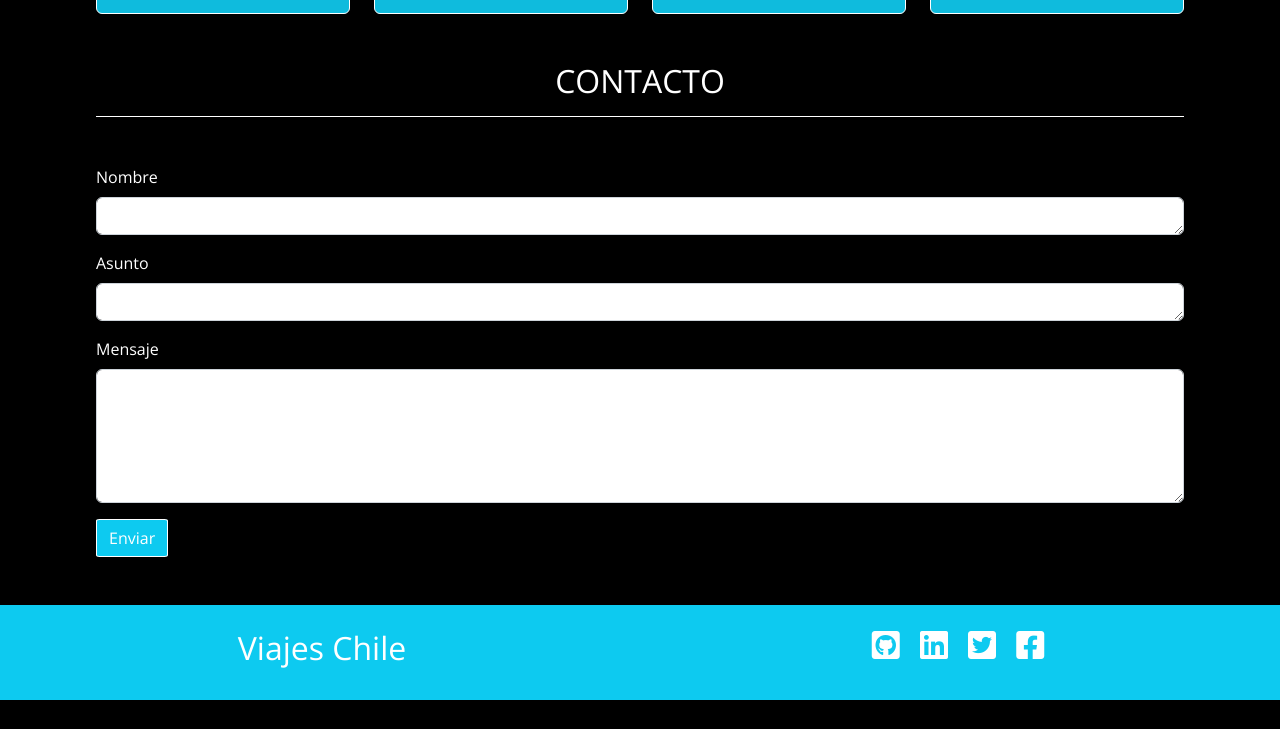
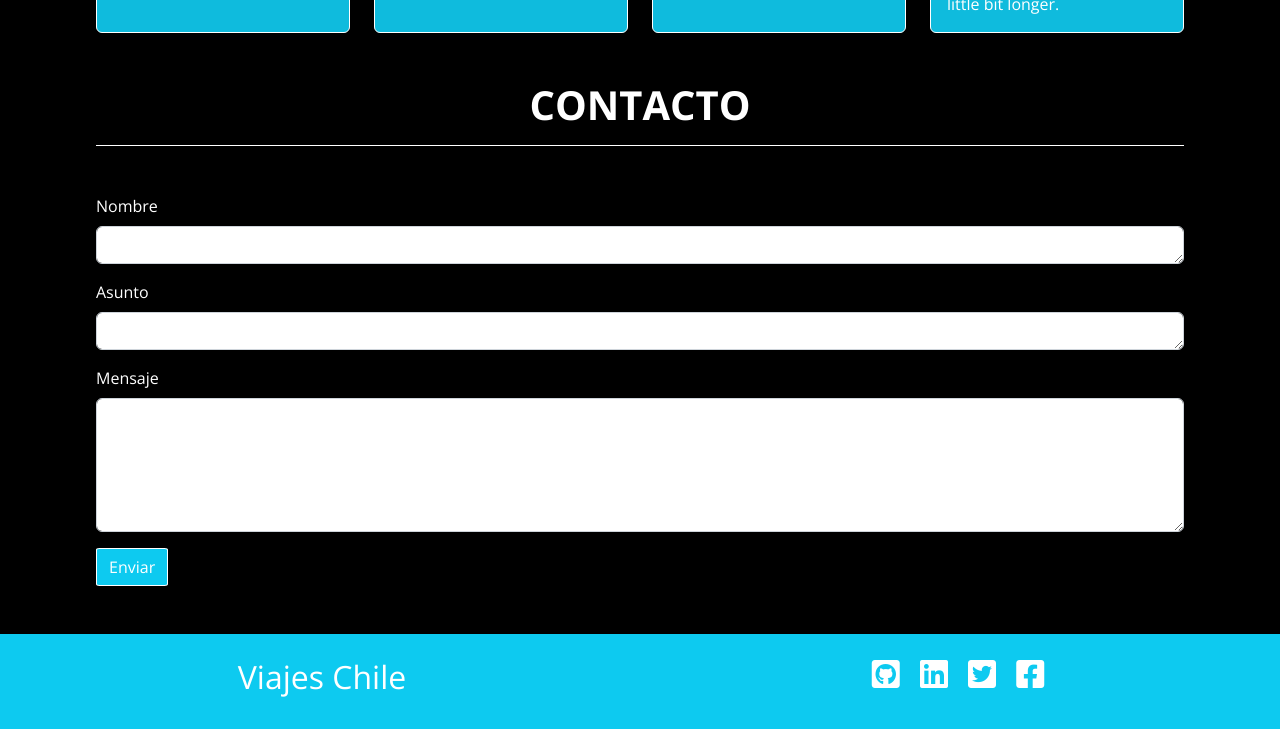
Before and after one commit to SebasRojasT/ViajesChile-Seba-Rojas, a plain HTML site: page index.html in a window 1280 px wide. Shown: the part 2040-2769 px from the top of the page. Before the commit the page ends 2740 px from the top, so only its background shows below. Drawn offline with nearby package versions, Linux system fonts and the light colour scheme.

Commit message:
smooth scroll, links a redes sociales y ultimos retoques

```diff
--- a/assets/css/style.css
+++ b/assets/css/style.css
@@ -2,12 +2,21 @@ body{
     background-color: black;
     color: white;
     font-family: 'Open Sans', sans-serif;
+}
+.logo{
+    font-weight: 400;
+    font-size: 20px;
+
 }
 .iconos{
     padding-left: 49%;
     padding-right: 47%;
     padding-top: 2%;
     padding-bottom: 2%;
+}
+.titulos{
+    font-size: 40px;
+    font-weight: 700;
 }
 .textoIcono{
     font-size: 16px;
@@ -34,3 +43,7 @@ body{
 .socialm{
     text-align: center;
 }
+.socialm a{
+    text-decoration: none;
+    color: white;
+}
--- a/index.html
+++ b/index.html
@@ -30,7 +30,7 @@
     <header>
         <nav class="navbar navbar-expand-lg navbar-light ms-5 bg-transparent fixed-top barra">
             <div class="container-fluid">
-                <a class="navbar-brand">
+                <a class="navbar-brand d-none d-lg-block" >
                     <img src="assets/img/viajes.svg" alt="Logo" height="30px" style="float: left">
                     <p class="logo text-white">Viajes Chile</p>
                 </a>
@@ -88,7 +88,7 @@
     <Main>
 
         <section class="icon-section mt-5 d-none d-lg-block mx-5 px-5">
-            <h2 class="text-xl text-center font-500 mb-5 border-bottom border-white pb-3 titulo1"
+            <h2 class="text-xl text-center font-500 mb-5 border-bottom border-white pb-3 titulos"
                 id="scrollspyHeading1">¿QUIENES SOMOS?</h2>
             <div class="d-flex justify-content-around contain  m-auto">
                 <div class="d-flex mx-3 flex-column justify-content-center align-items-center ">
@@ -126,7 +126,7 @@
         </section>
 
         <section class="cartas mt-5 mx-5 px-5">
-            <h2 class="text-xl text-center font-500 mb-5 border-bottom border-white pb-3 titulo2"
+            <h2 class="text-xl text-center font-500 mb-5 border-bottom border-white pb-3 titulos"
                 id="scrollspyHeading2">DESTACADOS</h2>
             <div class="row row-cols-1 row-cols-md-4 g-4 b-1">
                 <div class="col">
@@ -172,7 +172,7 @@
         </section>
 
         <section class="formulario mt-5 mx-5 px-5">
-            <h2 class="text-xl text-center font-500 mb-5 border-bottom border-white pb-3 titulo3"
+            <h2 class="text-xl text-center font-500 mb-5 border-bottom border-white pb-3 titulos"
                 id="scrollspyHeading3">CONTACTO</h2>
             <div class="mb-3">
                 <label for="exampleFormControlTextarea1" class="form-label">Nombre</label>
@@ -198,10 +198,20 @@
                 <h2>Viajes Chile</h2>
             </div>
             <div class="col-6 socialm">
-                <i class="fa-brands fa-square-github fa-2x m-2" href="https://www.github.com"></i>
-                <i class="fa-brands fa-linkedin fa-2x m-2" href="https://www.linkedin.com"></i>
-                <i class="fa-brands fa-square-twitter fa-2x m-2" href="https://www.twitter.com"></i>
-                <i class="fa-brands fa-square-facebook fa-2x m-2" href="https://www.facebook.com"></i>
+                <a href="http://www.github.com" target="_blank">
+                    <i class="fa-brands fa-square-github fa-2x m-2"></i>
+                </a>
+                <a href="http://www.linkedin.com" target="_blank">
+                    <i class="fa-brands fa-linkedin fa-2x m-2"></i>
+                </a>
+
+                <a href="http://www.twitter.com" target="_blank">
+                    <i class="fa-brands fa-square-twitter fa-2x m-2"></i>
+                </a>
+                <a href="http://www.facebook.com" target="_blank">
+                    <i class="fa-brands fa-square-facebook fa-2x m-2"></i>
+                </a>
+
             </div>
         </div>
 
```
